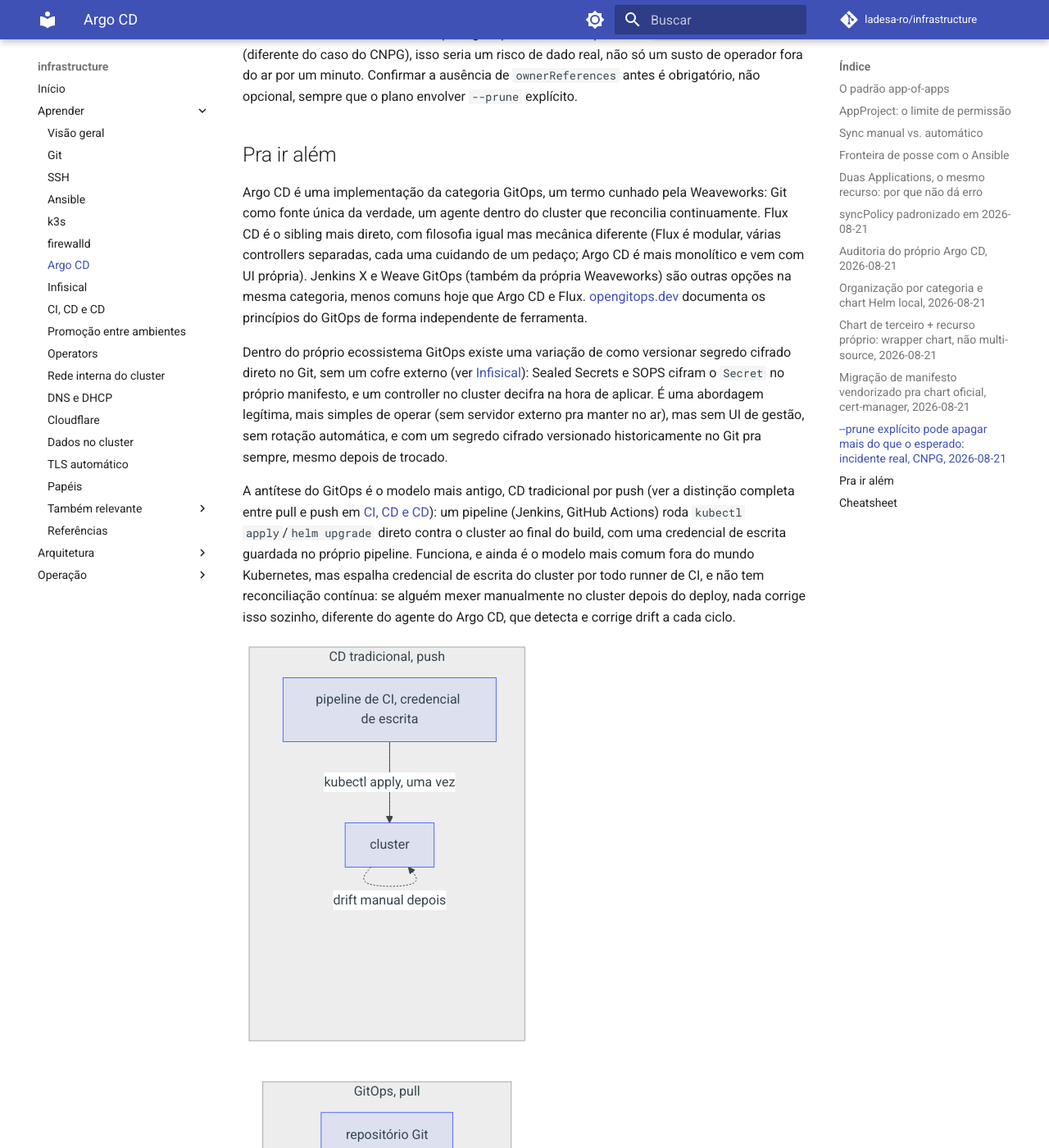
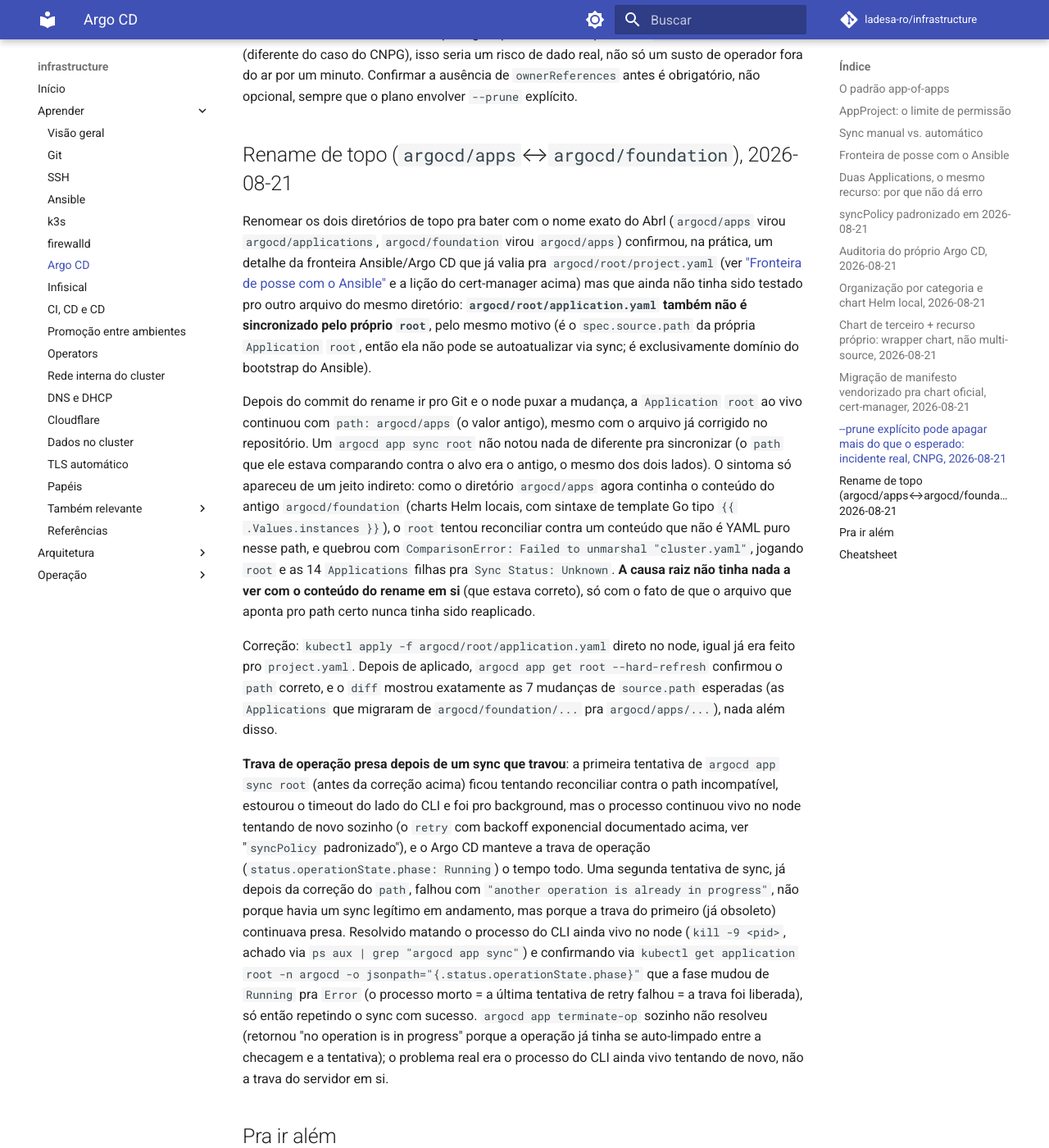
Before and after one commit to ladesa-ro/infrastructure, an MkDocs documentation site: the page built from docs/aprender/argocd.md, in a window 1280 px wide and 1400 px high, scrolled down 11085 px. Shown: the whole window at 82% size. Built offline with MkDocs 1.6.1 and Material for MkDocs 9.7.7, drawn with Linux system fonts in a browser that asks for light colours; comment, search, counter and statistics services are not loaded.

Commit message:
docs(argocd): document rename fronteira lesson and close pendencia

```diff
--- a/docs/aprender/argocd.md
+++ b/docs/aprender/argocd.md
@@ -143,6 +143,16 @@ Migração do operador CNPG pro chart oficial (`cnpg-op/cloudnative-pg`) preciso
 
 **Lição pra qualquer rename futuro num chart que não renderiza `Namespace`**: antes de rodar `--prune` explícito, conferir no `argocd app diff` se o `Namespace` também aparece como "só ao vivo". Se aparecer, ele **vai** ser prunado junto no mesmo sync, não é opcional escolher só os recursos do rename. Se o recurso protegido por esse namespace tiver `ownerReferences` reais (diferente do caso do CNPG), isso seria um risco de dado real, não só um susto de operador fora do ar por um minuto. Confirmar a ausência de `ownerReferences` antes é obrigatório, não opcional, sempre que o plano envolver `--prune` explícito.
 
+## Rename de topo (`argocd/apps`↔`argocd/foundation`), 2026-08-21
+
+Renomear os dois diretórios de topo pra bater com o nome exato do Abrl (`argocd/apps` virou `argocd/applications`, `argocd/foundation` virou `argocd/apps`) confirmou, na prática, um detalhe da fronteira Ansible/Argo CD que já valia pra `argocd/root/project.yaml` (ver ["Fronteira de posse com o Ansible"](#fronteira-de-posse-com-o-ansible) e a lição do cert-manager acima) mas que ainda não tinha sido testado pro outro arquivo do mesmo diretório: **`argocd/root/application.yaml` também não é sincronizado pelo próprio `root`**, pelo mesmo motivo (é o `spec.source.path` da própria `Application` `root`, então ela não pode se autoatualizar via sync; é exclusivamente domínio do bootstrap do Ansible).
+
+Depois do commit do rename ir pro Git e o node puxar a mudança, a `Application` `root` ao vivo continuou com `path: argocd/apps` (o valor antigo), mesmo com o arquivo já corrigido no repositório. Um `argocd app sync root` não notou nada de diferente pra sincronizar (o `path` que ele estava comparando contra o alvo era o antigo, o mesmo dos dois lados). O sintoma só apareceu de um jeito indireto: como o diretório `argocd/apps` agora continha o conteúdo do antigo `argocd/foundation` (charts Helm locais, com sintaxe de template Go tipo `{{ .Values.instances }}`), o `root` tentou reconciliar contra um conteúdo que não é YAML puro nesse path, e quebrou com `ComparisonError: Failed to unmarshal "cluster.yaml"`, jogando `root` e as 14 `Applications` filhas pra `Sync Status: Unknown`. **A causa raiz não tinha nada a ver com o conteúdo do rename em si** (que estava correto), só com o fato de que o arquivo que aponta pro path certo nunca tinha sido reaplicado.
+
+Correção: `kubectl apply -f argocd/root/application.yaml` direto no node, igual já era feito pro `project.yaml`. Depois de aplicado, `argocd app get root --hard-refresh` confirmou o `path` correto, e o `diff` mostrou exatamente as 7 mudanças de `source.path` esperadas (as `Applications` que migraram de `argocd/foundation/...` pra `argocd/apps/...`), nada além disso.
+
+**Trava de operação presa depois de um sync que travou**: a primeira tentativa de `argocd app sync root` (antes da correção acima) ficou tentando reconciliar contra o path incompatível, estourou o timeout do lado do CLI e foi pro background, mas o processo continuou vivo no node tentando de novo sozinho (o `retry` com backoff exponencial documentado acima, ver "`syncPolicy` padronizado"), e o Argo CD manteve a trava de operação (`status.operationState.phase: Running`) o tempo todo. Uma segunda tentativa de sync, já depois da correção do `path`, falhou com `"another operation is already in progress"`, não porque havia um sync legítimo em andamento, mas porque a trava do primeiro (já obsoleto) continuava presa. Resolvido matando o processo do CLI ainda vivo no node (`kill -9 <pid>`, achado via `ps aux | grep "argocd app sync"`) e confirmando via `kubectl get application root -n argocd -o jsonpath="{.status.operationState.phase}"` que a fase mudou de `Running` pra `Error` (o processo morto = a última tentativa de retry falhou = a trava foi liberada), só então repetindo o sync com sucesso. `argocd app terminate-op` sozinho não resolveu (retornou "no operation is in progress" porque a operação já tinha se auto-limpado entre a checagem e a tentativa); o problema real era o processo do CLI ainda vivo tentando de novo, não a trava do servidor em si.
+
 ## Pra ir além
 
 Argo CD é uma implementação da categoria GitOps, um termo cunhado pela Weaveworks: Git como fonte única da verdade, um agente dentro do cluster que reconcilia continuamente. Flux CD é o sibling mais direto, com filosofia igual mas mecânica diferente (Flux é modular, várias controllers separadas, cada uma cuidando de um pedaço; Argo CD é mais monolítico e vem com UI própria). Jenkins X e Weave GitOps (também da própria Weaveworks) são outras opções na mesma categoria, menos comuns hoje que Argo CD e Flux. [opengitops.dev](https://opengitops.dev) documenta os princípios do GitOps de forma independente de ferramenta.
```
Also changed, not shown: docs/operacao/pendencias.md (+2 -0 lines).
